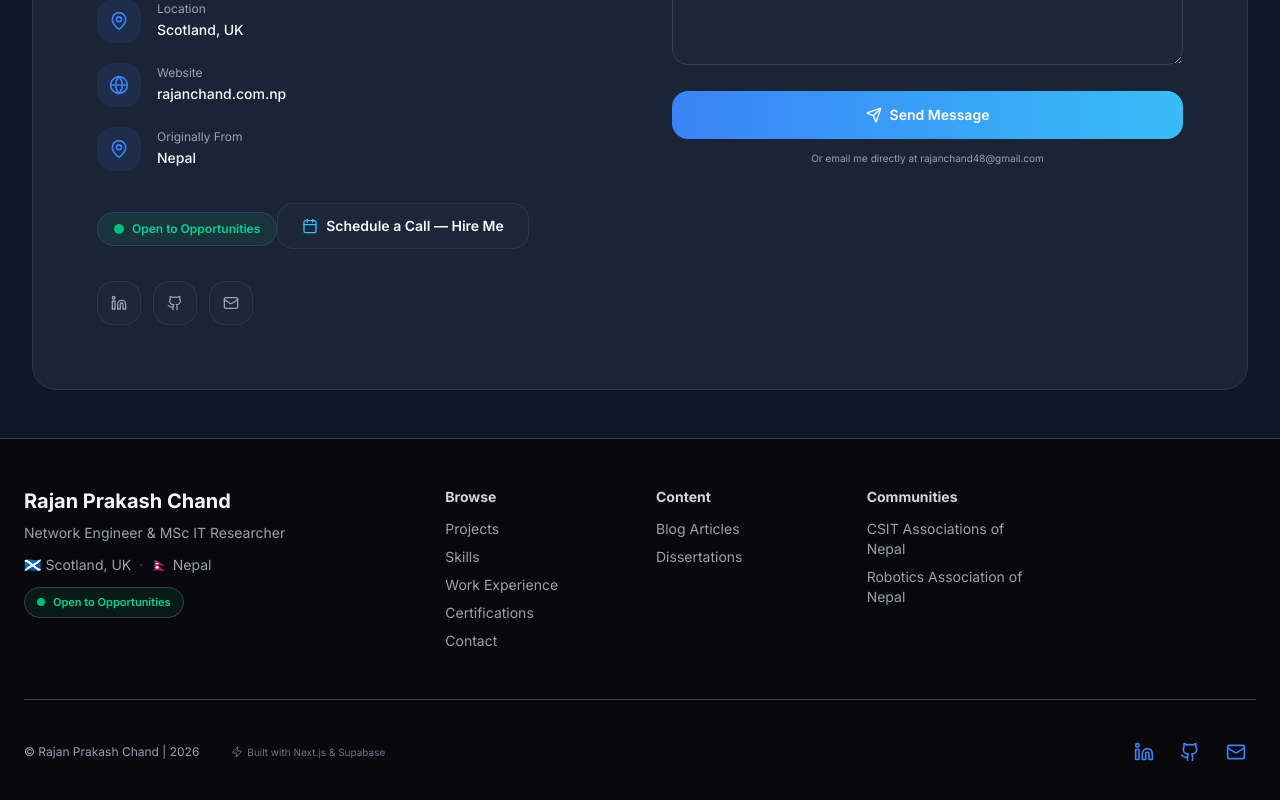
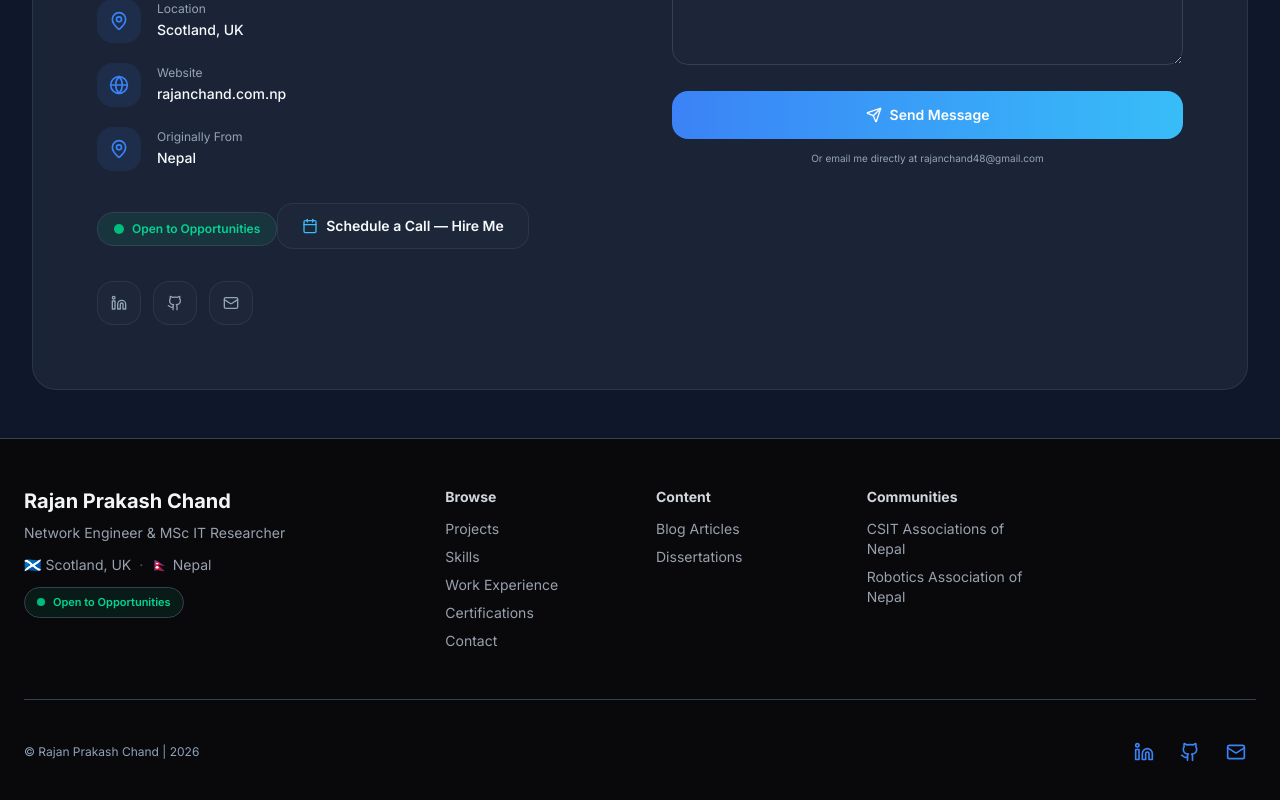
Before and after one commit to rajanchand/rajanchand.com.np, a Next.js app: page / in a window 1280 px wide. Shown: the part 7659-8459 px from the top of the page. Built offline with nearby package versions, Linux system fonts and the light colour scheme.

Commit message:
chore: remove 'Built with Next.js & Supabase' footer line

```diff
--- a/src/components/footer.tsx
+++ b/src/components/footer.tsx
@@ -2,7 +2,7 @@
 
 import { siteConfig as defaultSiteConfig, socialLinks as defaultSocialLinks } from "@/lib/data";
 import { getIcon } from "@/lib/icons";
-import { Mail, Zap } from "lucide-react";
+import { Mail } from "lucide-react";
 import Link from "next/link";
 
 const links = [
@@ -127,10 +127,6 @@ export function Footer({ siteConfig: customSiteConfig, socialLinks: customSocial
             <div className="text-xs text-gray-500 mr-4 dark:text-slate-400">
               &copy; Rajan Prakash Chand | <span suppressHydrationWarning>{new Date().getFullYear()}</span>
             </div>
-            <div className="text-[10px] text-gray-400 dark:text-slate-500 flex items-center gap-1">
-              <Zap className="w-3 h-3" />
-              Built with Next.js & Supabase
-            </div>
           </div>
         </div>
       </div>
```
